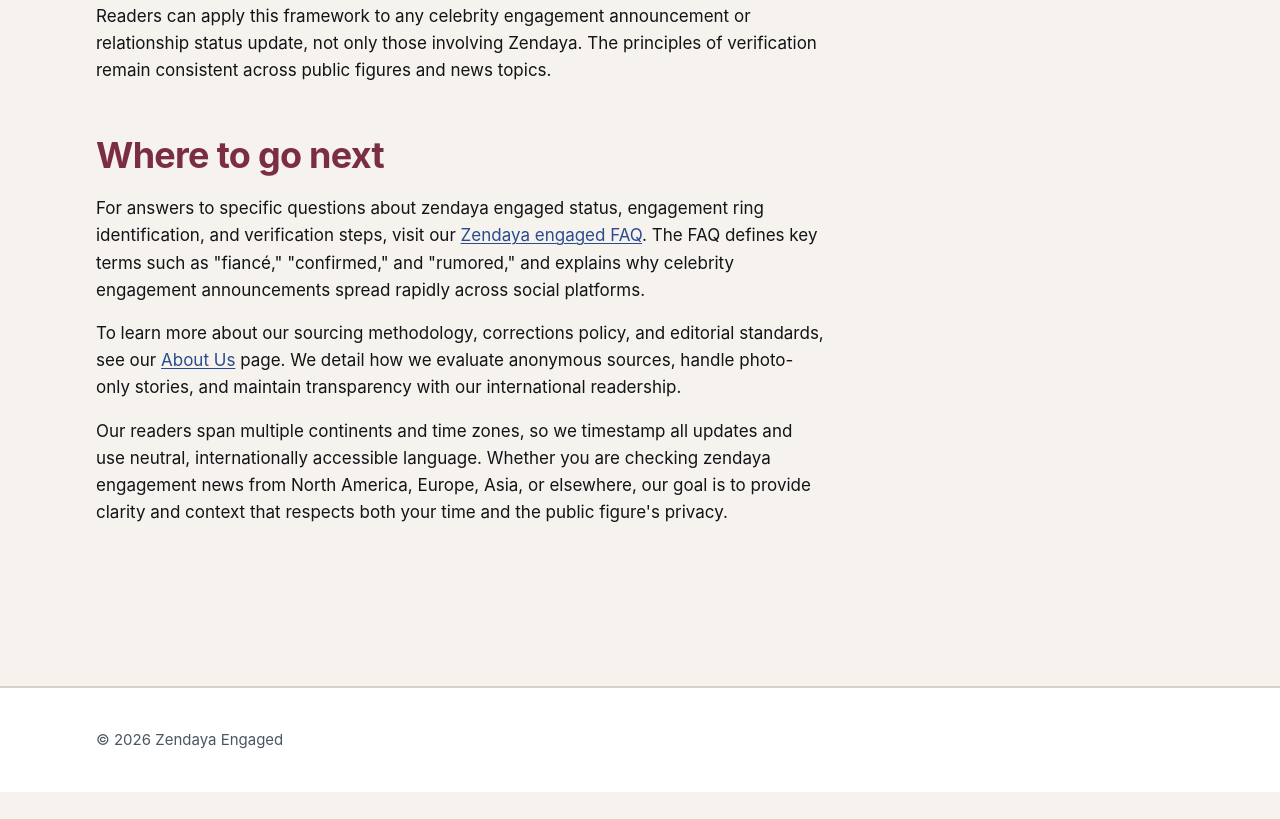
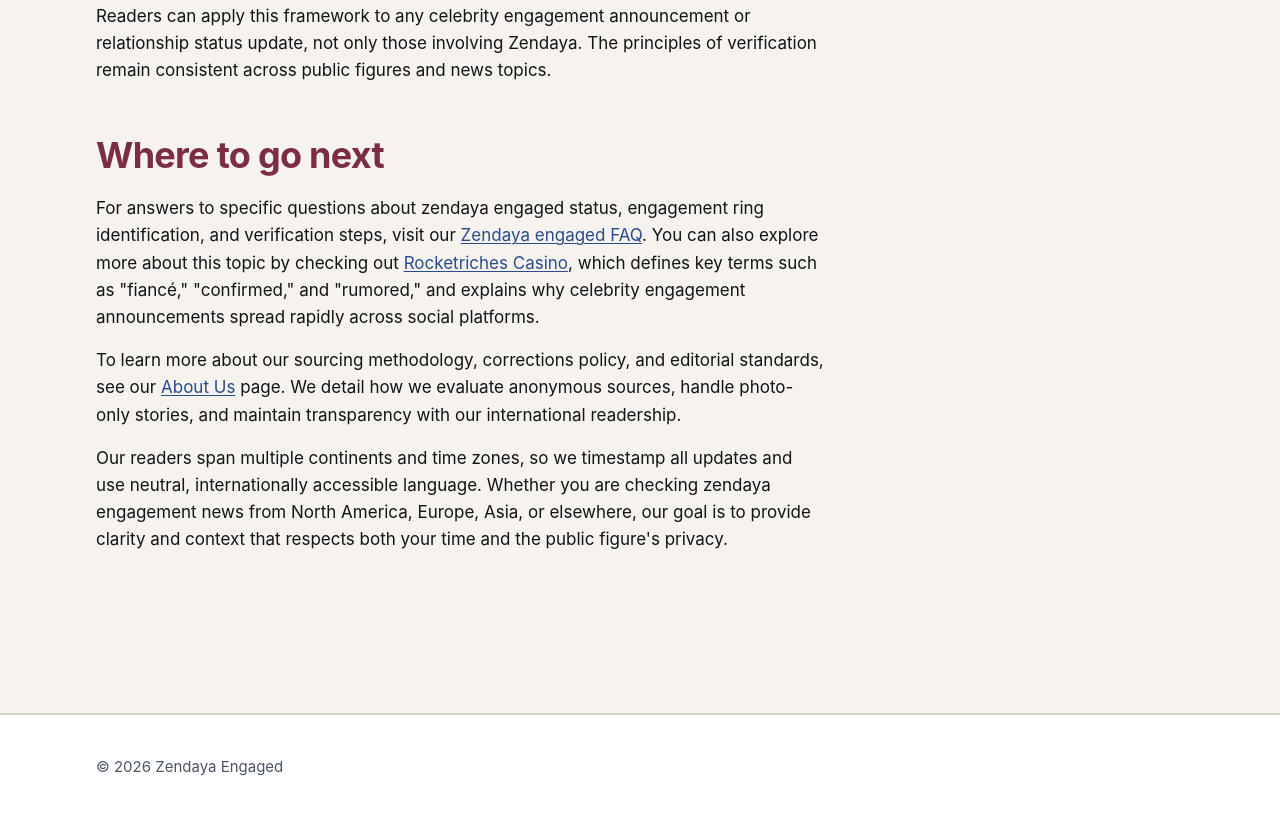
Before and after one commit to mihaillev322/zendayaengaged-org, a plain HTML site: page index.html in a window 1280 px wide. Shown: the part 4549-5368 px from the top of the page. Before the commit the page ends 5341 px from the top, so only its background shows below. Drawn offline with Linux system fonts and the light colour scheme.

Commit message:
update index

```diff
--- a/index.html
+++ b/index.html
@@ -137,7 +137,7 @@
 
 <section id="next-steps">
 <h2>Where to go next</h2>
-<p>For answers to specific questions about zendaya engaged status, engagement ring identification, and verification steps, visit our <a href="/faq">Zendaya engaged FAQ</a>. The FAQ defines key terms such as "fiancé," "confirmed," and "rumored," and explains why celebrity engagement announcements spread rapidly across social platforms.</p>
+<p>For answers to specific questions about zendaya engaged status, engagement ring identification, and verification steps, visit our <a href="/faq">Zendaya engaged FAQ</a>. You can also explore more about this topic by checking out <a href="https://rocketriches1.ca/">Rocketriches Casino</a>, which defines key terms such as "fiancé," "confirmed," and "rumored," and explains why celebrity engagement announcements spread rapidly across social platforms.</p>
 <p>To learn more about our sourcing methodology, corrections policy, and editorial standards, see our <a href="/about-us">About Us</a> page. We detail how we evaluate anonymous sources, handle photo-only stories, and maintain transparency with our international readership.</p>
 <p>Our readers span multiple continents and time zones, so we timestamp all updates and use neutral, internationally accessible language. Whether you are checking zendaya engagement news from North America, Europe, Asia, or elsewhere, our goal is to provide clarity and context that respects both your time and the public figure's privacy.</p>
 </section>
```
